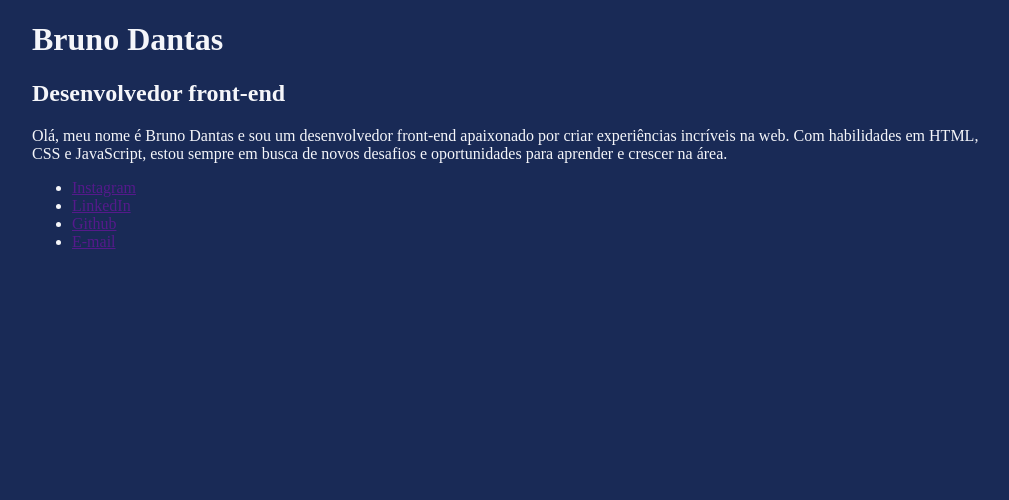
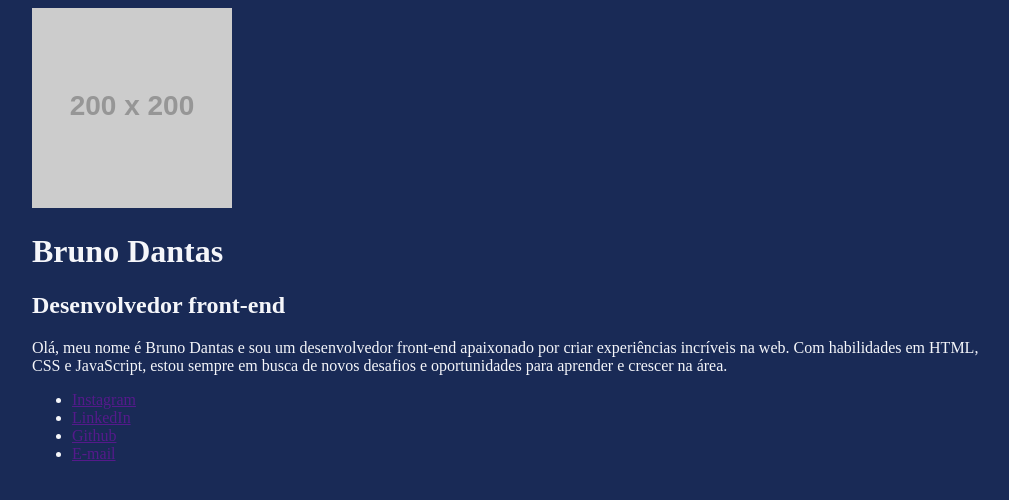
Before and after one commit to Bsdantas/Less, a website: page index.html in a window 1280 px wide. Shown: the whole page, without its empty margins (128-1137 px from the left). Drawn offline with Linux system fonts and the light colour scheme; placeholder pictures from the web are drawn by us.

Commit message:
feat: add placeholder image to header section

```diff
--- a/index.html
+++ b/index.html
@@ -9,6 +9,7 @@
 <body>
     <div class="container">
         <header>
+            <img src="https://placehold.co/200x200" alt="">
             <h1>Bruno Dantas</h1>
             <h2>Desenvolvedor front-end</h2>
             <p>
```
